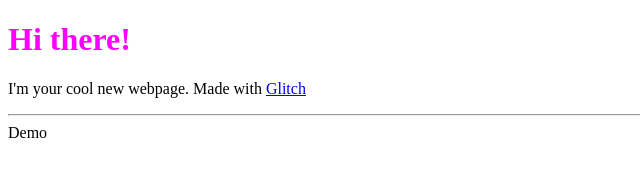
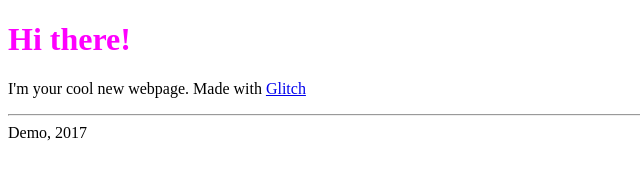
Before and after one commit to ery-ops/horse-snagglefoot, a plain HTML site: page index.html in a window 1280 px wide. Shown: the full height of the page, 0-640 px from the left. Drawn offline with Linux system fonts and the light colour scheme.

Commit message:
Add 2017 in the footer

```diff
--- a/index.html
+++ b/index.html
@@ -16,6 +16,6 @@
     </p>
 
     <hr>
-    <footer>Demo</footer>
+    <footer>Demo, 2017</footer>
   </body>
 </html>
```
